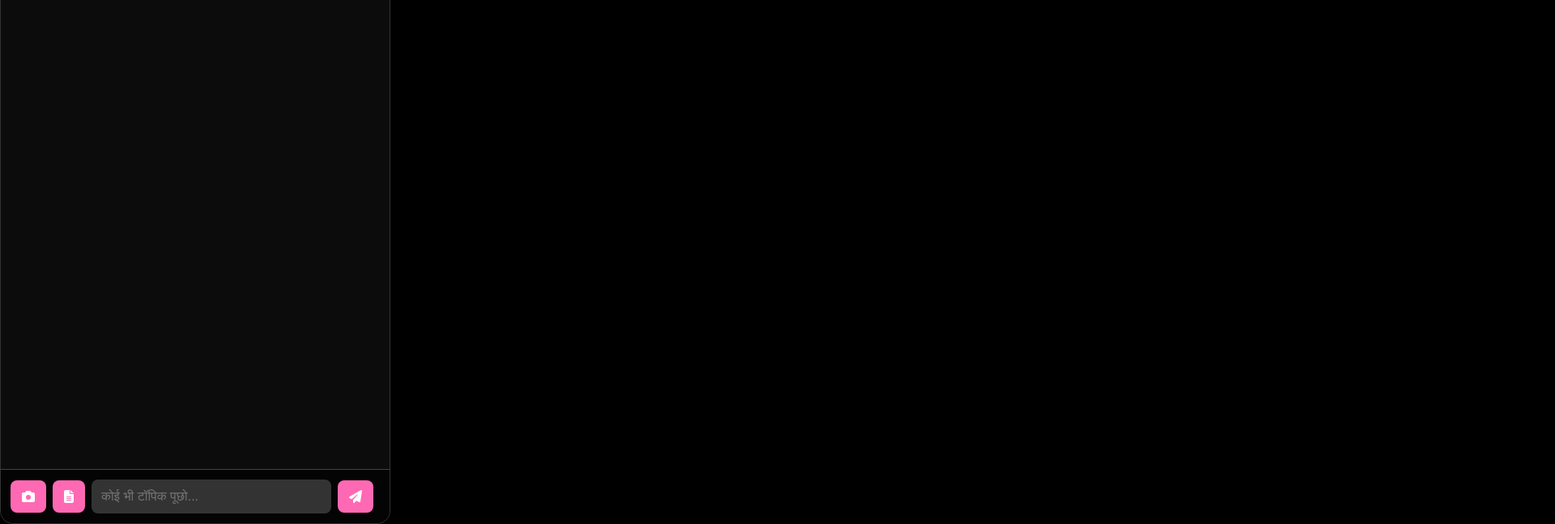
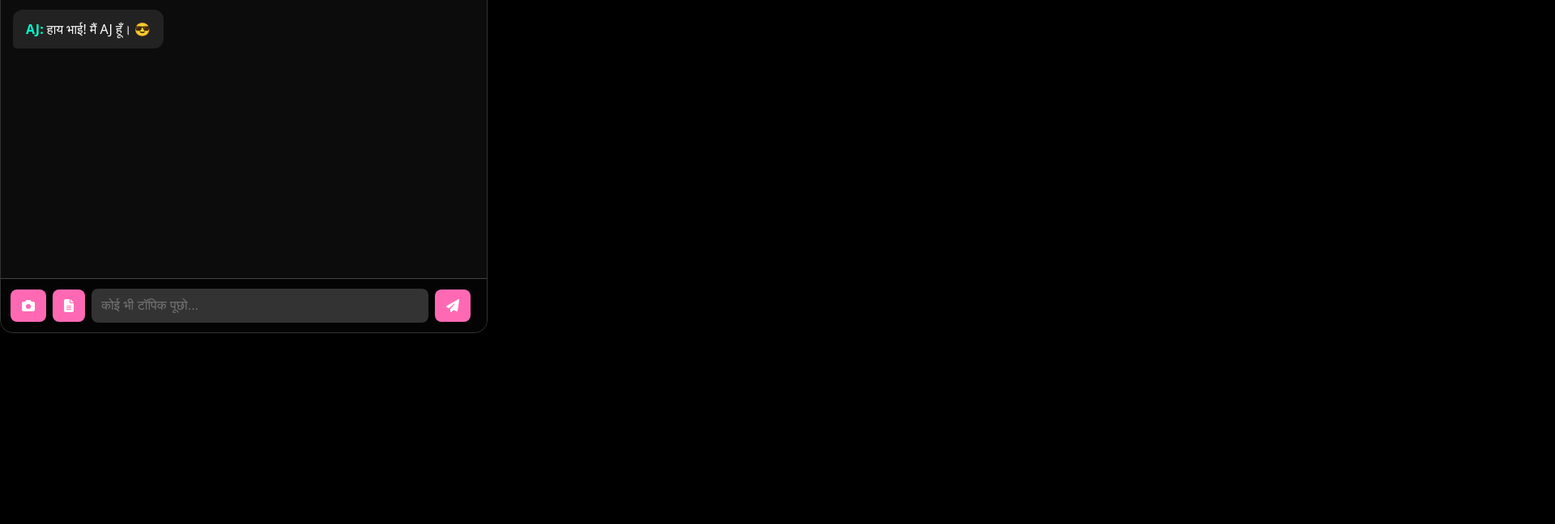
Before and after one commit to jalthaniyaayush503-coder/AJ-INTELLIGENCE-AI, a plain HTML site: page index.html in a window 1280 px wide. Shown: the part 154-802 px from the top of the page at 81% size, 1920 px wide, since content can reach past the window. Drawn offline with Linux system fonts and the light colour scheme.

Commit message:
Update index.html

```diff
--- a/index.html
+++ b/index.html
@@ -3,8 +3,8 @@
     html, body {
       margin: 0;
       padding: 0;
-      height: 100%;
-      width: 100%;
+      height: 70%;
+      width: 170%;
       background: #000;
       font-family: system-ui, -apple-system, BlinkMacSystemFont, 'Segoe UI', Roboto, Helvetica, Arial, sans-serif;
       display: flex;
@@ -22,8 +22,8 @@
       display: flex;
       flex-direction: column;
       width: 100%;
-      max-width: 480px;
-      height: 100vh;
+      max-width: 600px;
+      height: 60vh;
     }
 
     .chat-header {
```
